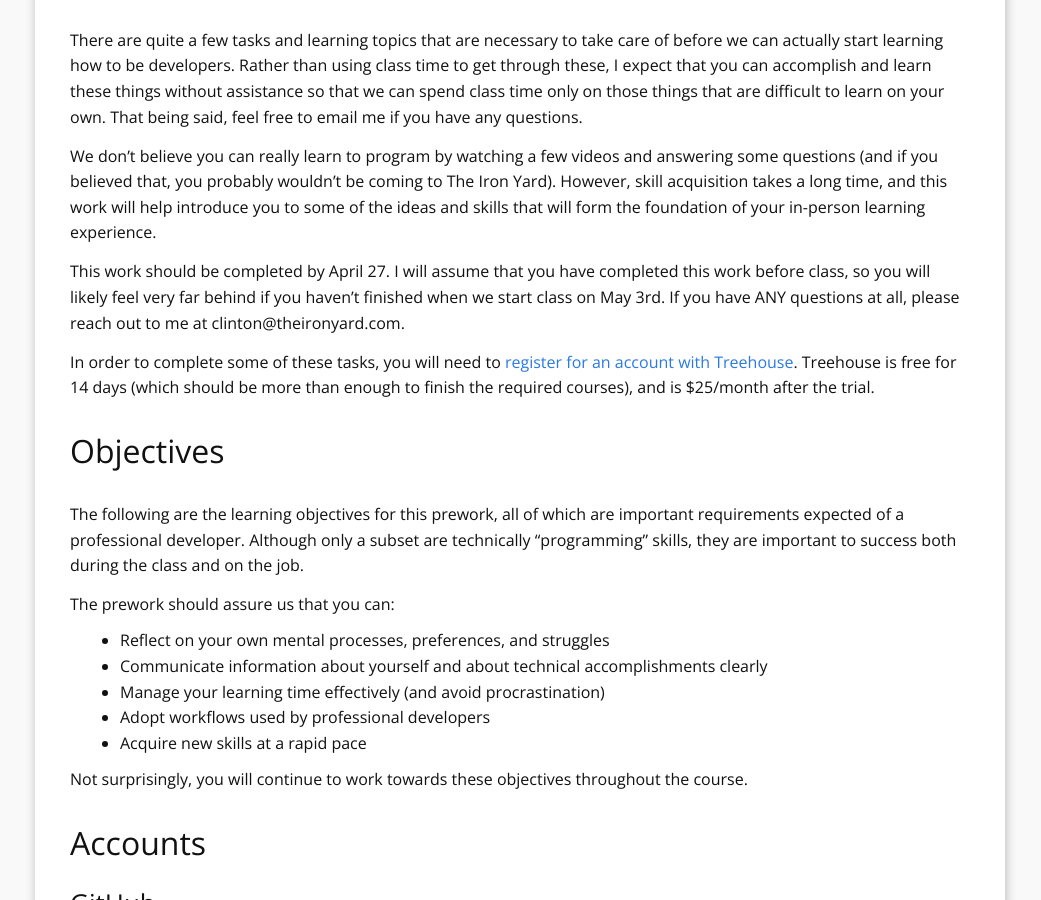
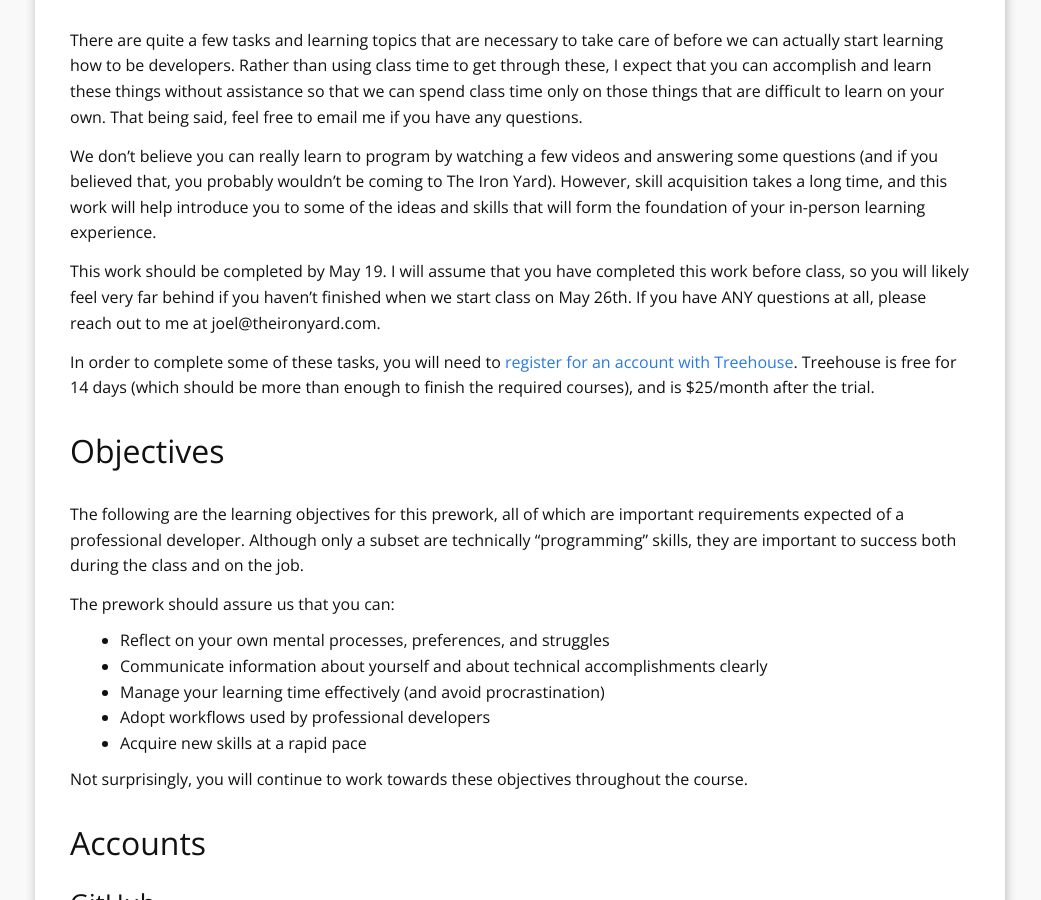
Before and after one commit to tiy-gvl-python/tiy-gvl-python.github.io, a Jekyll site: the page built from c_prework.md, in a window 1280 px wide and 900 px high, scrolled down 634 px. Shown: the whole window, without its empty margins (120-1161 px from the left). Built offline with Jekyll 4.4.1, drawn with Linux system fonts in a browser that asks for light colours; nearby versions of some CDN libraries.

Commit message:
Change start dates

```diff
--- a/c_prework.md
+++ b/c_prework.md
@@ -12,7 +12,7 @@ There are quite a few tasks and learning topics that are necessary to take care
 
 We don’t believe you can really learn to program by watching a few videos and answering some questions (and if you believed that, you probably wouldn’t be coming to The Iron Yard). However, skill acquisition takes a long time, and this work will help introduce you to some of the ideas and skills that will form the foundation of your in-person learning experience.
 
-This work should be completed by April 27. I will assume that you have completed this work before class, so you will likely feel very far behind if you haven’t finished when we start class on May 3rd. If you have ANY questions at all, please reach out to me at clinton@theironyard.com.
+This work should be completed by May 19. I will assume that you have completed this work before class, so you will likely feel very far behind if you haven’t finished when we start class on May 26th. If you have ANY questions at all, please reach out to me at joel@theironyard.com.
 
 In order to complete some of these tasks, you will need to [register for an account with Treehouse](http://referrals.trhou.se/joeltaddei). Treehouse is free for 14 days (which should be more than enough to finish the required courses), and is $25/month after the trial.
 
```
